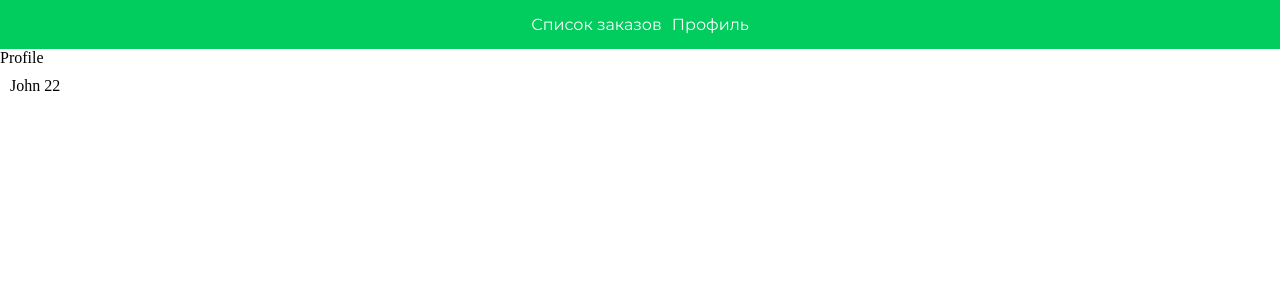
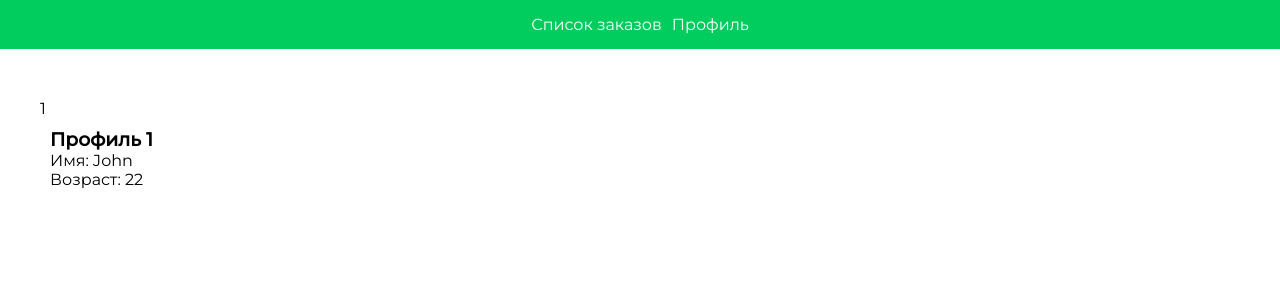
Before and after one commit to andrevmarkelov/playground, a React (Create React App) app: page /profile/1 in a window 1280 px wide. Shown: the top 300 px of the page. Built offline with nearby package versions, Linux system fonts and the light colour scheme.

Commit message:
Added useparams for profile

```diff
--- a/src/App.tsx
+++ b/src/App.tsx
@@ -20,7 +20,7 @@ function App () {
                 <Header/>
                 <Switch>
                     <Route path="/dashboard" component={Dashboard}/>
-                    <Route path="/profile" component={Profile}/>
+                    <Route path="/profile/:username" component={Profile}/>
                     <Route path="/order/:orderId" component={Order}/>
                     <Redirect to="/dashboard"/>
                 </Switch>
--- a/src/components/SimpleComponent/index.tsx
+++ b/src/components/SimpleComponent/index.tsx
@@ -3,15 +3,18 @@ import {Box} from '@material-ui/core';
 
 import {Props} from './types';
 import {useStyles} from './styles';
+import {useParams} from 'react-router-dom';
 
 export const SimpleComponent: React.FC<Props> = ({name, age, show}) => {
     const classes = useStyles();
+    const params = useParams<{username?: string}>();
 
     return (
         <Box className={classes.someClass}>
-            {name}
+            <h3>Профиль {params.username}</h3>
+            <p>Имя: {name}</p>
             {' '}
-            {show && age}
+            <p>Возраст: {show && age}</p>
         </Box>
     );
 };
--- a/src/features/Profile/index.tsx
+++ b/src/features/Profile/index.tsx
@@ -1,12 +1,20 @@
+import {Box} from '@material-ui/core';
 import React from 'react';
+import {useStyles} from './styles';
 
 import {SimpleComponent} from '../../components';
+import {useParams} from 'react-router-dom';
 
 export const Profile: React.FC = () => {
+    const classes = useStyles();
+    const params = useParams<{username?: string}>();
+
     return (
         <div>
-            <div>Profile</div>
-            <SimpleComponent name="John" age={22} show/>
+            <Box className={classes.wrapper}>
+                <p>{params.username}</p>
+                <SimpleComponent name="John" age={22} show/>
+            </Box>
         </div>
     );
 };
--- /dev/null
+++ b/src/features/Profile/styles.tsx
@@ -0,0 +1,10 @@
+import {makeStyles} from '@material-ui/core';
+
+export const useStyles = makeStyles({
+    wrapper: {
+        width: '1200px',
+        margin: '0 auto',
+        padding: '50px 0px',
+        fontFamily: 'Montserrat',
+    },
+});
```
